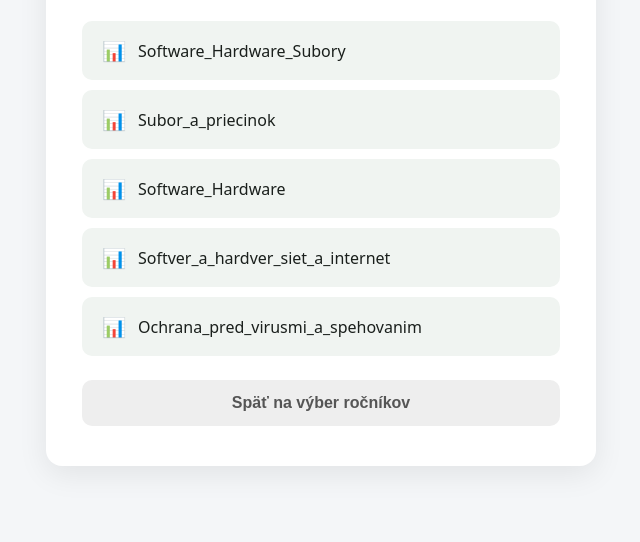
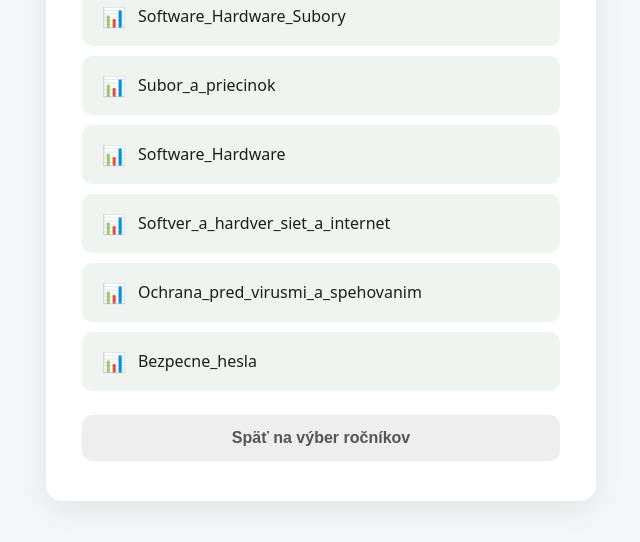
Before and after one commit to vnehila-web/materialy, a plain HTML site: page 5rocnik/index.html in a window 1280 px wide. Shown: the part 220-762 px from the top of the page, without its empty margins (319-959 px from the left). Drawn offline with Linux system fonts and the light colour scheme; no server answers; sample sign-in values are in the browser's storage.

Commit message:
Add files via upload

```diff
--- a/5rocnik/index.html
+++ b/5rocnik/index.html
@@ -128,6 +128,12 @@
         <span class="file-name">Ochrana_pred_virusmi_a_spehovanim</span>
         <span class="file-size">Načítavam...</span>
       </a>
+
+      <a href="6.Bezpecne_hesla.pptx" class="file-card" download data-file="6.Bezpecne_hesla.pptx">
+        <span class="file-icon">📊</span>
+        <span class="file-name">Bezpecne_hesla</span>
+        <span class="file-size">Načítavam...</span>
+      </a>
     </div>
     <button class="logout" onclick="logout()">Späť na výber ročníkov</button>
   </div>
```
Also changed, not shown: 1 other file.
